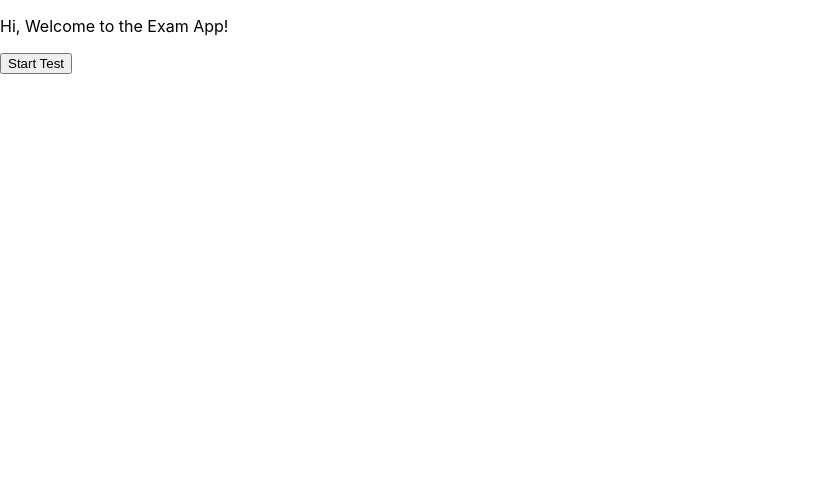
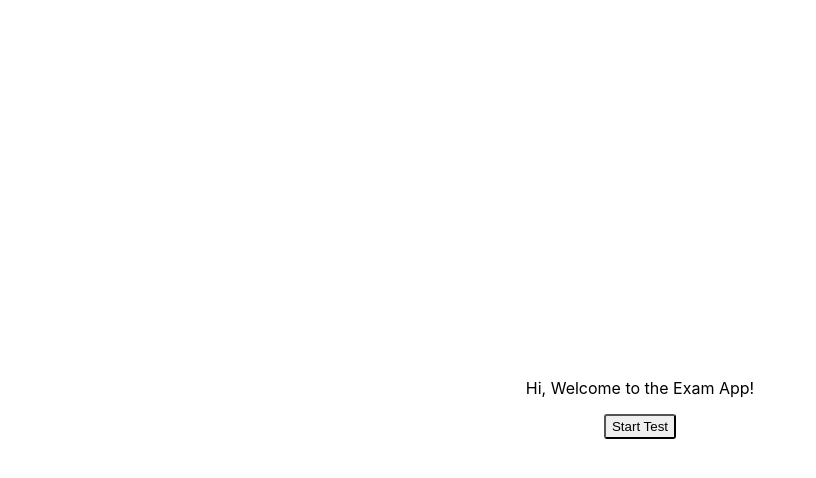
Before and after one commit to selva-thayalan/exam-app, a React (Create React App) app: page / in a window 1280 px wide. Shown: the top 478 px of the page, without its empty margins (0-816 px from the left). Built offline with nearby package versions, Linux system fonts and the light colour scheme.

Commit message:
Some style for project is added.

```diff
--- /dev/null
+++ b/src/App.css
@@ -0,0 +1,96 @@
+*{
+    box-sizing: border-box;
+}
+#root{
+    height: 100vh;
+    width: 100vw;
+}
+
+input, button{
+    cursor: pointer;
+}
+
+.f_size{
+    height: 100%;
+    width: 100%;
+}
+
+.flex{
+    display: flex;
+}
+
+.m_auto{
+    margin: auto;
+}
+
+.f_l{
+    float: left;
+}
+
+.f_r{
+    float: right;
+}
+
+.flex_cntr{
+    display: flex;
+    justify-content: center;
+    align-items: center;
+}
+
+.t_align_c{
+    text-align: center;
+}
+
+.main-cont{
+    width: 400px;
+    min-height: 300px;
+    display: flex;
+    flex-direction: column;
+    flex-wrap: nowrap;
+    justify-content: space-between;
+}
+
+.test-header{
+    justify-content: space-between;
+    align-items: center;
+}
+
+.main-text{
+    font-size: 22px;
+    font-weight: 700;
+}
+
+.sub-text{
+    font-size: 15px;
+}
+
+.q-card-question{
+    min-height: 50px;
+}
+
+.result-preview .q-card-question{
+    min-height: 30px;
+}
+
+.result-preview .q-card-options{
+    max-width: 300px;
+}
+
+.q-card-options{
+    justify-content: center;
+    flex-direction: column;
+}
+
+.question-nav-cont{
+    margin: 20px;
+}
+
+.q-card-cont{
+    padding: 20px;
+}
+
+.portable-btn{
+    height: 25px;
+    width: fit-content;
+    border-radius: 3px;
+}
--- a/src/Application.tsx
+++ b/src/Application.tsx
@@ -1,5 +1,6 @@
 import React from 'react';
 import { BrowserRouter as Router, Routes, Route } from 'react-router-dom';
+import './App.css';
 import { ITestResult, TTestResults } from './constants';
 import HomeRoute from './routes/Home';
 import TestRoute from './routes/Test';
--- a/src/components/PortableButton.tsx
+++ b/src/components/PortableButton.tsx
@@ -2,12 +2,13 @@ import React from "react";
 
 interface PortableButtonProps {
     btnText: string,
+    customClass?: string,
     onClick: () => void
 }
 
 const PortableButton: React.FunctionComponent<PortableButtonProps> = (props) => {
     return (
-        <button onClick={props.onClick}>
+        <button className={`portable-btn ${props.customClass}`} onClick={props.onClick}>
             <span>{props.btnText}</span>
         </button>
      );
--- a/src/components/QuestionCard.tsx
+++ b/src/components/QuestionCard.tsx
@@ -25,7 +25,7 @@ const QuestionCard: React.FunctionComponent<QuestionCardProps> = (props) => {
     return (
         <div className="q-card-cont">
             <div className="q-card-question">{props.model.question}</div>
-            <div className="q-card-options">
+            <div className="q-card-options flex">
                 <DynamicComp options={props.model.questionoption} uId={props.model.questionid} value={props.answer.values} onChange={(props.onAnswerChange)}/>
             </div>
         </div>
--- a/src/components/question-options/DateTimeType.tsx
+++ b/src/components/question-options/DateTimeType.tsx
@@ -3,7 +3,7 @@ import { IQuestionOptionProps } from "../../constants";
 
 const DateTimeType: React.FunctionComponent<IQuestionOptionProps> = (props) => {
     return (
-        <input type="datetime-local" value={props.value} onChange={e => props.onChange?.(0, e.target.value)} />
+        <input className="m_auto" type="datetime-local" value={props.value} onChange={e => props.onChange?.(0, e.target.value)} />
     );
 }
 
--- a/src/components/question-options/RadioType.tsx
+++ b/src/components/question-options/RadioType.tsx
@@ -6,10 +6,10 @@ const RadioType: React.FunctionComponent<IQuestionOptionProps> = (props) => {
         return option == props.value[0];//As it's an radio type input component the value can be single option only.
     }
     return (
-        <div>
+        <>
             {props.options.map(option =>
                 <label key={option.optionid}><input type="radio" checked={isChecked(option.optionvalue)} name={props.uId} value={option.optionvalue} onChange={e => props.onChange?.(0, e.target.value)}/> {option.optionvalue}</label>)}
-        </div>
+        </>
     );
 }
 
--- a/src/routes/Home.tsx
+++ b/src/routes/Home.tsx
@@ -13,8 +13,8 @@ const HomeRoute: React.FunctionComponent<HomeRouteProps> = () => {
         navigate("/test/1")
     }
     return (
-        <div className="f_size flex">
-            <div className="main-cont">
+        <div className="f_size flex_cntr">
+            <div className="t_align_c">
                 <p>Hi, Welcome to the Exam App!</p>
                 <PortableButton btnText="Start Test" onClick={onTestStart}/>
             </div>
--- a/src/routes/Test.tsx
+++ b/src/routes/Test.tsx
@@ -12,22 +12,23 @@ interface TestRouteProps {
 const TestRoute: React.FunctionComponent<TestRouteProps> = () => {
     const context = useContext(ResultsContext);
     const navigate = useNavigate();
-    var testQuestion: ITestQuestion = { questions: [], title: '', id: 0};
+    const testQuestion = getQuestion();
 
     const [qCounter, setQCounter] = useState<number>(0);
     const [qTotal, setQTotal] = useState<number>(0);
     const [qAnswers, setAnswers] = useState<IAnswer[]>([{ values: [], questionid: 0}]);
 
     useEffect(() => {
-        testQuestion = getQuestion();
         let len = testQuestion.questions.length;
         setQTotal(len);
     }, [])
 
     const onSubmitTest = () => {
-        let testid = context.results.length;
-        //Code to add the test result to context.
-        navigate(`/results/${testid}`);
+        if(window.confirm("Please make sure your answers before submit!")){
+            let testid = context.results.length;
+            //Code to add the test result to context.
+            navigate(`/results/${testid}`);
+        }
     }
 
     const onPrevQuestionNavigation = () => {
@@ -47,22 +48,25 @@ const TestRoute: React.FunctionComponent<TestRouteProps> = () => {
     }
 
     return (
-        <div className="f_size">
-            <div className="main-cont">
-                <div className="test-header">
+        <div className="f_size flex_cntr">
+            <div className="main-cont t_align_c">
+                <div className="test-header flex">
                     <p className="main-text">{testQuestion.title}</p>
                     <p className="sub-text">No of Questions: {testQuestion.questions.length}</p>
                 </div>
                 <div className="questions-cont">
                     {qTotal > qCounter ?
                         <QuestionCard model={testQuestion.questions[qCounter]} answer={qAnswers[qCounter]} onAnswerChange={onAnswerChange}/> :
-                        <PortableButton btnText="Submit" onClick={onSubmitTest} />}
+                        <div>
+                            <p>You have answered all the questions!</p>
+                            <PortableButton btnText="Submit" onClick={onSubmitTest} />
+                        </div>}
                 </div>
                 <div className="question-nav-cont">
                     {/* If the question counter is in starting index no need to show the prev button, as it will not contain any prev question to navigate. */}
-                    {qCounter > 0 && <PortableButton btnText="Prev" onClick={onPrevQuestionNavigation} />}
+                    {qCounter > 0 && <PortableButton customClass="f_l" btnText="Prev" onClick={onPrevQuestionNavigation} />}
                     {/* If the question counter is less than the total questions count then we can show next button for next question navigation. */}
-                    {qCounter < qTotal && <PortableButton btnText="Next" onClick={onNextQuestionNavigation} />}
+                    {qCounter < qTotal && <PortableButton customClass="f_r" btnText="Next" onClick={onNextQuestionNavigation} />}
                 </div>
             </div>
         </div>
```
